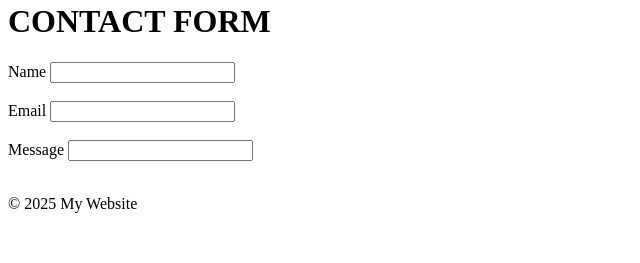
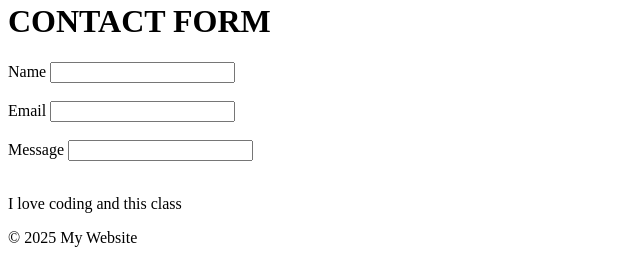
Before and after one commit to kbieman21/website-project, a plain HTML site: page index.html in a window 1280 px wide. Shown: the part 570-833 px from the top of the page, without its empty margins (0-640 px from the left). Before the commit the page ends 800 px from the top, so only its background shows below. Drawn offline with Linux system fonts and the light colour scheme.

Commit message:
Fixing bug for the testimonial section

```diff
--- a/index.html
+++ b/index.html
@@ -33,6 +33,8 @@
     <br>
 </form>
 
+<section class="testimonials">
+<p> I love coding and this class</p>
 
 </section>
 <footer>
```
